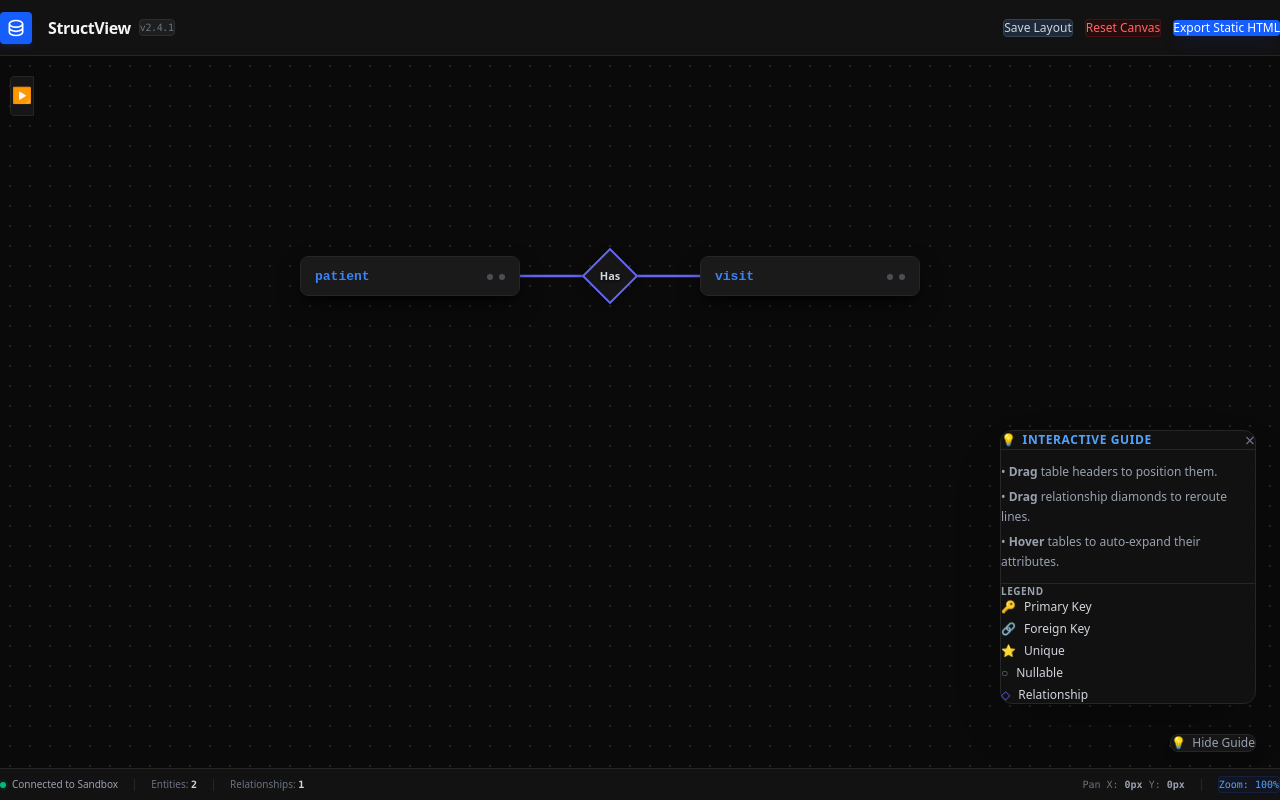
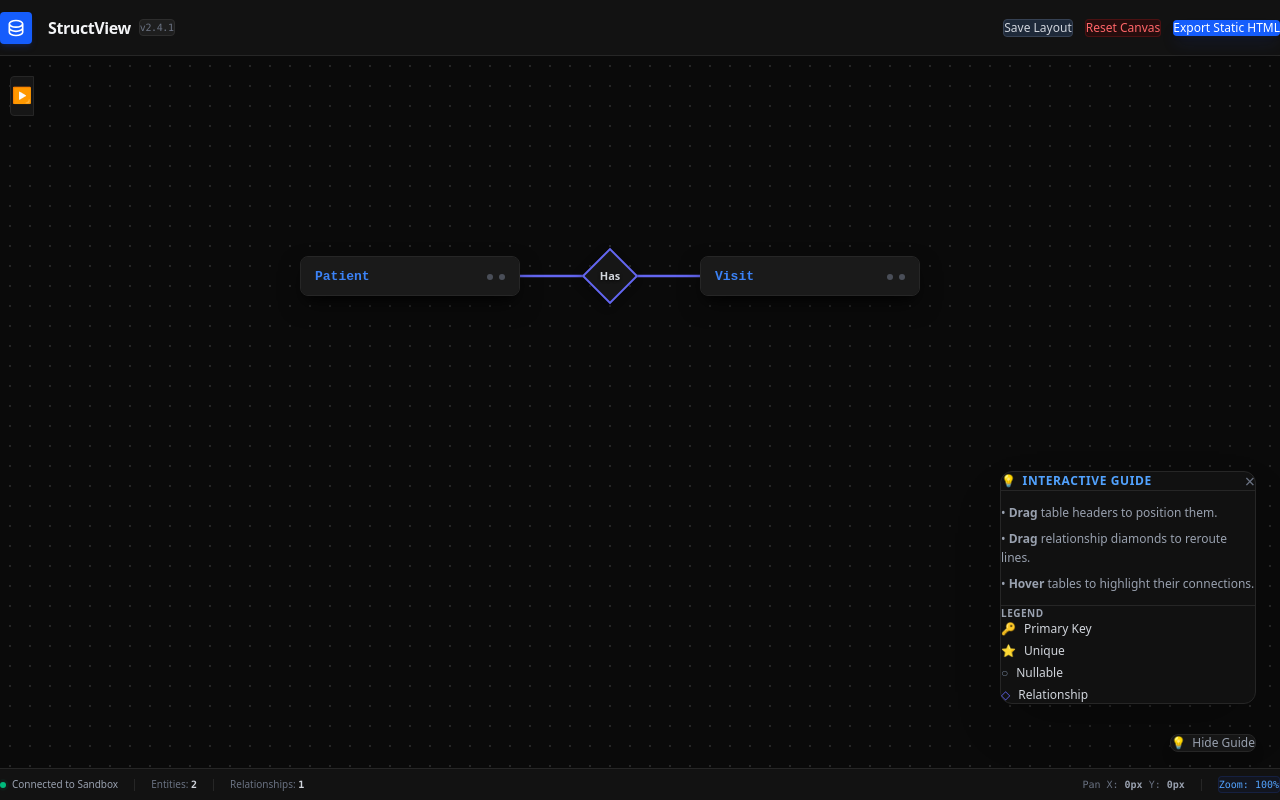
Before and after one commit to matin06ap/ER-Diagram, a React (Vite) app in the folder erd-designer/: page / in a window 1280 px wide. Built offline with nearby package versions, Linux system fonts and the light colour scheme.

Commit message:
Delete data type and FKs

```diff
--- a/erd-designer/src/App.tsx
+++ b/erd-designer/src/App.tsx
@@ -10,10 +10,10 @@ function getExampleTables(): Table[] {
       x: 300,
       y: 200,
       attributes: [
-        { id: 'attr_p1', name: 'PatientID', type: 'INT', pk: true, fk: false, nullable: false, unique: true },
-        { id: 'attr_p2', name: 'FirstName', type: 'VARCHAR', pk: false, fk: false, nullable: false, unique: false },
-        { id: 'attr_p3', name: 'LastName', type: 'VARCHAR', pk: false, fk: false, nullable: false, unique: false },
-        { id: 'attr_p4', name: 'BirthDate', type: 'DATE', pk: false, fk: false, nullable: true, unique: false },
+        { id: 'attr_p1', name: 'PatientID', type: '', pk: true, fk: false, nullable: false, unique: true },
+        { id: 'attr_p2', name: 'FirstName', type: '', pk: false, fk: false, nullable: false, unique: false },
+        { id: 'attr_p3', name: 'LastName', type: '', pk: false, fk: false, nullable: false, unique: false },
+        { id: 'attr_p4', name: 'BirthDate', type: '', pk: false, fk: false, nullable: true, unique: false },
       ]
     },
     {
@@ -22,9 +22,8 @@ function getExampleTables(): Table[] {
       x: 700,
       y: 200,
       attributes: [
-        { id: 'attr_v1', name: 'VisitID', type: 'INT', pk: true, fk: false, nullable: false, unique: true },
-        { id: 'attr_v2', name: 'PatientID', type: 'INT', pk: false, fk: true, nullable: false, unique: false },
-        { id: 'attr_v3', name: 'VisitDate', type: 'DATETIME', pk: false, fk: false, nullable: false, unique: false },
+        { id: 'attr_v1', name: 'VisitID', type: '', pk: true, fk: false, nullable: false, unique: true },
+        { id: 'attr_v3', name: 'VisitDate', type: '', pk: false, fk: false, nullable: false, unique: false },
       ]
     }
   ];
@@ -283,7 +282,7 @@ export default function App() {
     const id = 'tbl_' + Date.now() + Math.random().toString(36).substr(2, 5);
     const newTable: Table = {
       id,
-      name: `NewTable_${tables.length + 1}`,
+      name: `Entity_${tables.length + 1}`,
       x: 100 - panX,
       y: 100 - panY,
       attributes: [],
@@ -298,7 +297,8 @@ export default function App() {
 
   const handleUpdateTableName = (tableId: string, name: string) => {
     if (!name.trim()) return;
-    setTables(prev => prev.map(t => t.id === tableId ? { ...t, name } : t));
+    const formatted = name.charAt(0).toUpperCase() + name.slice(1);
+    setTables(prev => prev.map(t => t.id === tableId ? { ...t, name: formatted } : t));
   };
 
   const handleAddNewAttribute = (tableId: string) => {
@@ -307,7 +307,7 @@ export default function App() {
         const newAttr: Attribute = {
           id: 'attr_' + Date.now() + Math.random().toString(36).substr(2, 5),
           name: 'NewAttr',
-          type: 'VARCHAR',
+          type: '',
           pk: false,
           fk: false,
           nullable: false,
@@ -399,14 +399,29 @@ export default function App() {
       const mx = rel.mx !== null ? rel.mx : (t1.id === t2.id ? t1.x + 110 : (x1 + x2) / 2);
       const my = rel.my !== null ? rel.my : (t1.id === t2.id ? t1.y - 45 : (y1 + y2) / 2);
 
-      return `<polyline id="line_${rel.id}" points="${x1},${y1} ${mx},${my} ${x2},${y2}" class="rel-line"></polyline>`;
+      // Parse cardinality
+      const cardParts = rel.cardinality.split(':');
+      const c1 = cardParts[0] || '1';
+      const c2 = cardParts[1] || 'N';
+
+      // Positions for cardinality labels
+      const label1X = x1 + (mx - x1) * 0.35;
+      const label1Y = y1 + (my - y1) * 0.35;
+      const label2X = x2 + (mx - x2) * 0.35;
+      const label2Y = y2 + (my - y2) * 0.35;
+
+      return `
+        <polyline id="line_${rel.id}" points="${x1},${y1} ${mx},${my} ${x2},${y2}" class="rel-line"></polyline>
+        <text x="${label1X}" y="${label1Y}" fill="#6366f1" font-size="13" font-weight="bold" text-anchor="middle" dominant-baseline="central" style="paint-order: stroke; stroke: #0a0a0a; stroke-width: 4px; stroke-linecap: butt; stroke-linejoin: miter; user-select: none;">${c1}</text>
+        <text x="${label2X}" y="${label2Y}" fill="#6366f1" font-size="13" font-weight="bold" text-anchor="middle" dominant-baseline="central" style="paint-order: stroke; stroke: #0a0a0a; stroke-width: 4px; stroke-linecap: butt; stroke-linejoin: miter; user-select: none;">${c2}</text>
+      `;
     }).join('\n');
 
     const tablesHtml = tables.map((table, index) => {
-      const attrsHtml = table.attributes.map(attr => {
+      // Filter out any foreign key attributes and remove datatype rendering
+      const attrsHtml = table.attributes.filter(attr => !attr.fk).map(attr => {
         let icons = '';
         if (attr.pk) icons += `<span class="icon pk" title="Primary Key">🔑</span>`;
-        if (attr.fk) icons += `<span class="icon fk" title="Foreign Key">🔗</span>`;
         if (attr.unique) icons += `<span class="icon unique" title="Unique">⭐</span>`;
         if (attr.nullable) icons += `<span class="icon nullable" title="Nullable">○</span>`;
 
@@ -414,7 +429,6 @@ export default function App() {
           <div class="attr-line">
             <div class="attr-icons">${icons}</div>
             <div class="attr-name">${attr.name}</div>
-            <div class="attr-type">${attr.type}</div>
           </div>
         `;
       }).join('\n');
@@ -422,7 +436,7 @@ export default function App() {
       return `
         <div class="table-node" id="node_${table.id}" style="left: ${table.x}px; top: ${table.y}px; z-index: ${index + 10}; cursor: default;">
           <div class="table-node-header" style="cursor: default;">
-            <span>${table.name.toLowerCase()}</span>
+            <span>${table.name}</span>
             <div style="display: flex; gap: 6px; opacity: 0.6;">
               <div style="width: 6px; height: 6px; border-radius: 50%; background-color: #6b7280;"></div>
               <div style="width: 6px; height: 6px; border-radius: 50%; background-color: #6b7280;"></div>
@@ -499,7 +513,7 @@ export default function App() {
         #tables-layer { z-index: 2; pointer-events: none; }
         .table-node { position: absolute; background: var(--card-bg); border: 1px solid var(--border-color); border-radius: 8px; width: 220px; box-shadow: 0 10px 25px -5px rgba(0, 0, 0, 0.6), 0 8px 10px -6px rgba(0, 0, 0, 0.6); overflow: hidden; pointer-events: auto; }
         .table-node:hover { border-color: var(--accent-blue); box-shadow: 0 20px 25px -5px rgba(59, 130, 246, 0.2); z-index: 100 !important; }
-        .table-node-header { background: #1a1a1a; color: var(--accent-blue); border-bottom: 1px solid var(--border-color); padding: 10px; font-weight: bold; font-family: monospace; text-transform: lowercase; text-align: center; height: 40px; display: flex; align-items: center; justify-content: space-between; padding-left: 14px; padding-right: 14px; }
+        .table-node-header { background: #1a1a1a; color: var(--accent-blue); border-bottom: 1px solid var(--border-color); padding: 10px; font-weight: bold; font-family: monospace; text-align: center; height: 40px; display: flex; align-items: center; justify-content: space-between; padding-left: 14px; padding-right: 14px; }
         .table-node-body { padding: 10px; }
         .attr-line { display: flex; align-items: center; padding: 4px 0; border-bottom: 1px solid var(--border-color); font-size: 0.85rem; }
         .attr-line:last-child { border-bottom: none; }
@@ -660,7 +674,7 @@ export default function App() {
                 </div>
 
                 <div className="sidebar-item-body">
-                  {table.attributes.map(attr => (
+                  {table.attributes.filter(attr => !attr.fk).map(attr => (
                     <div className="attr-row" key={attr.id}>
                       <input
                         type="text"
@@ -670,21 +684,10 @@ export default function App() {
                         onChange={(e) => handleUpdateAttribute(table.id, attr.id, 'name', e.target.value)}
                         placeholder="Name"
                       />
-                      <input
-                        type="text"
-                        className="input-field"
-                        style={{ margin: 0 }}
-                        value={attr.type}
-                        onChange={(e) => handleUpdateAttribute(table.id, attr.id, 'type', e.target.value)}
-                        placeholder="Type"
-                      />
                       <button className="btn btn-sm btn-danger" onClick={() => handleDeleteAttribute(table.id, attr.id)}>X</button>
-                      <div style={{ gridColumn: 'span 3', display: 'flex', gap: '5px', fontSize: '12px', marginBottom: '10px' }}>
+                      <div style={{ gridColumn: 'span 2', display: 'flex', gap: '5px', fontSize: '12px', marginBottom: '10px' }}>
                         <label className="flex items-center gap-1 cursor-pointer">
                           <input type="checkbox" checked={attr.pk} onChange={(e) => handleUpdateAttribute(table.id, attr.id, 'pk', e.target.checked)} /> PK
-                        </label>
-                        <label className="flex items-center gap-1 cursor-pointer">
-                          <input type="checkbox" checked={attr.fk} onChange={(e) => handleUpdateAttribute(table.id, attr.id, 'fk', e.target.checked)} /> FK
                         </label>
                         <label className="flex items-center gap-1 cursor-pointer">
                           <input type="checkbox" checked={attr.unique} onChange={(e) => handleUpdateAttribute(table.id, attr.id, 'unique', e.target.checked)} /> UQ
@@ -804,13 +807,65 @@ export default function App() {
               const mx = rel.mx !== null ? rel.mx : (t1.id === t2.id ? t1.x + 110 : (x1 + x2) / 2);
               const my = rel.my !== null ? rel.my : (t1.id === t2.id ? t1.y - 45 : (y1 + y2) / 2);
 
+              // Parse cardinality
+              const cardParts = rel.cardinality.split(':');
+              const c1 = cardParts[0] || '1';
+              const c2 = cardParts[1] || 'N';
+
+              // Positions for cardinality labels
+              const label1X = x1 + (mx - x1) * 0.35;
+              const label1Y = y1 + (my - y1) * 0.35;
+              const label2X = x2 + (mx - x2) * 0.35;
+              const label2Y = y2 + (my - y2) * 0.35;
+
               return (
-                <polyline
-                  key={rel.id}
-                  id={`line_${rel.id}`}
-                  points={`${x1},${y1} ${mx},${my} ${x2},${y2}`}
-                  className="rel-line"
-                />
+                <g key={rel.id}>
+                  <polyline
+                    id={`line_${rel.id}`}
+                    points={`${x1},${y1} ${mx},${my} ${x2},${y2}`}
+                    className="rel-line"
+                  />
+                  {/* Cardinality 1 Label */}
+                  <text
+                    x={label1X}
+                    y={label1Y}
+                    fill="#6366f1"
+                    fontSize="13"
+                    fontWeight="bold"
+                    textAnchor="middle"
+                    dominantBaseline="central"
+                    style={{
+                      paintOrder: 'stroke',
+                      stroke: '#0a0a0a',
+                      strokeWidth: '4px',
+                      strokeLinecap: 'butt',
+                      strokeLinejoin: 'miter',
+                      userSelect: 'none',
+                    }}
+                  >
+                    {c1}
+                  </text>
+                  {/* Cardinality 2 Label */}
+                  <text
+                    x={label2X}
+                    y={label2Y}
+                    fill="#6366f1"
+                    fontSize="13"
+                    fontWeight="bold"
+                    textAnchor="middle"
+                    dominantBaseline="central"
+                    style={{
+                      paintOrder: 'stroke',
+                      stroke: '#0a0a0a',
+                      strokeWidth: '4px',
+                      strokeLinecap: 'butt',
+                      strokeLinejoin: 'miter',
+                      userSelect: 'none',
+                    }}
+                  >
+                    {c2}
+                  </text>
+                </g>
               );
             })}
           </svg>
@@ -833,17 +888,16 @@ export default function App() {
                   id={`header_${table.id}`}
                   onMouseDown={(e) => handleTableMouseDown(e, table.id)}
                 >
-                  <span>{table.name.toLowerCase()}</span>
+                  <span>{table.name}</span>
                   <div className="flex gap-1.5 opacity-60">
                     <div className="w-1.5 h-1.5 rounded-full bg-gray-500"></div>
                     <div className="w-1.5 h-1.5 rounded-full bg-gray-500"></div>
                   </div>
                 </div>
                 <div className="table-node-body">
-                  {table.attributes.map(attr => {
+                  {table.attributes.filter(attr => !attr.fk).map(attr => {
                     let icons = [];
                     if (attr.pk) icons.push(<span className="icon pk" title="Primary Key" key="pk">🔑</span>);
-                    if (attr.fk) icons.push(<span className="icon fk" title="Foreign Key" key="fk">🔗</span>);
                     if (attr.unique) icons.push(<span className="icon unique" title="Unique" key="uq">⭐</span>);
                     if (attr.nullable) icons.push(<span className="icon nullable" title="Nullable" key="null">○</span>);
 
@@ -851,7 +905,6 @@ export default function App() {
                       <div className="attr-line" key={attr.id}>
                         <div className="attr-icons">{icons}</div>
                         <div className="attr-name">{attr.name}</div>
-                        <div className="attr-type">{attr.type}</div>
                       </div>
                     );
                   })}
@@ -930,14 +983,13 @@ export default function App() {
           <div className="text-xs text-gray-400 leading-relaxed flex flex-col gap-1.5">
             <p>• <strong>Drag</strong> table headers to position them.</p>
             <p>• <strong>Drag</strong> relationship diamonds to reroute lines.</p>
-            <p>• <strong>Hover</strong> tables to auto-expand their attributes.</p>
+            <p>• <strong>Hover</strong> tables to highlight their connections.</p>
           </div>
 
           <div className="border-t border-[#262626] pt-2">
             <h4 className="text-[10px] font-semibold text-gray-400 uppercase tracking-wider mb-2">Legend</h4>
             <ul className="text-xs text-gray-300 flex flex-col gap-1.5">
               <li className="flex items-center gap-2"><span className="text-[#ecc94b]">🔑</span> Primary Key</li>
-              <li className="flex items-center gap-2"><span className="text-[#4fd1c5]">🔗</span> Foreign Key</li>
               <li className="flex items-center gap-2"><span className="text-[#b794f4]">⭐</span> Unique</li>
               <li className="flex items-center gap-2"><span className="text-[#718096]">○</span> Nullable</li>
               <li className="flex items-center gap-2"><span className="text-[#6366f1]">◇</span> Relationship</li>
--- a/erd-designer/src/index.css
+++ b/erd-designer/src/index.css
@@ -137,7 +137,7 @@ body {
 .list-container { display: flex; flex-direction: column; gap: 10px; }
 .sidebar-item { background: var(--card-bg); border: 1px solid var(--border-color); border-radius: 6px; padding: 10px; }
 .sidebar-item-header { display: flex; justify-content: space-between; align-items: center; margin-bottom: 10px;}
-.attr-row { display: grid; grid-template-columns: 1fr 1fr auto; gap: 5px; margin-bottom: 5px;}
+.attr-row { display: grid; grid-template-columns: 1fr auto; gap: 5px; margin-bottom: 5px;}
 
 /* --- Canvas Area --- */
 .canvas-viewport {
@@ -204,7 +204,7 @@ body {
     padding: 10px;
     font-weight: bold;
     font-family: monospace;
-    text-transform: lowercase;
+    text-transform: none;
     text-align: center;
     cursor: grab;
     user-select: none;
```
